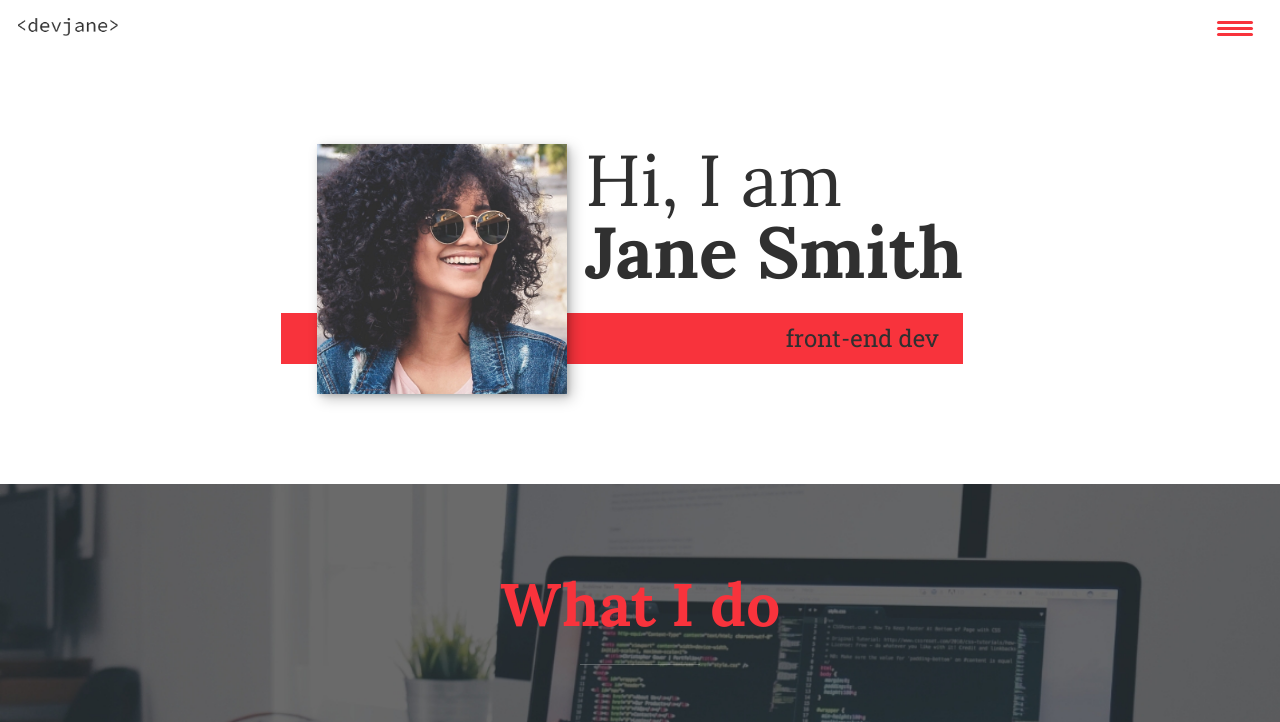
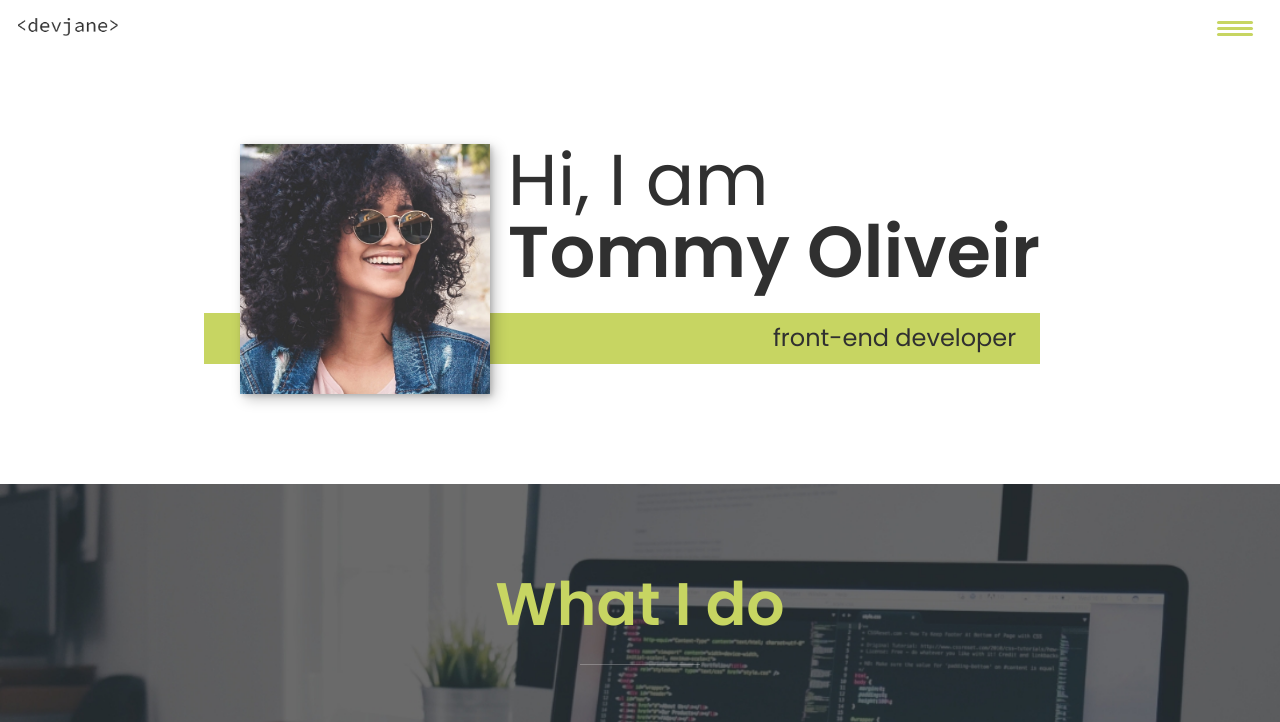
Before and after one commit to TommyOliveir/Portfolio-m11, a plain HTML site: page index.html in a window 1280 px wide. Shown: the top 722 px of the page. Drawn offline with nearby package versions, Linux system fonts and the light colour scheme.

Commit message:
first modification

```diff
--- a/css/style.css
+++ b/css/style.css
@@ -7,15 +7,15 @@
 /* Custom Properties, update these for your own design */
 
 :root {
-    --ff-primary: 'Lora', serif;
-    --ff-secondary: 'Roboto Slab', serif;
+    --ff-primary: 'Poppins', sans-serif;
+    --ff-secondary: 'Poppins', sans-serif;
 
     --fw-reg: 400;
     --fw-bold: 700;
 
     --clr-light: #fff;
     --clr-dark: #303030;
-    --clr-accent: #f8333c;
+    --clr-accent: #c7d562;
 
     --fs-h1: 3rem;
     --fs-h2: 2.25rem;
--- a/index.html
+++ b/index.html
@@ -3,12 +3,14 @@
     <head><link rel="stylesheet" href="https://cdnjs.cloudflare.com/ajax/libs/normalize/8.0.1/normalize.css">
         <meta charset="UTF-8">
         <meta name="viewport" content="width=device-width, initial-scale=1.0">
-        <title>DevJane Portfolio Website</title>
+        <title>Oliveir</title>
         <link rel="stylesheet" href="https://cdnjs.cloudflare.com/ajax/libs/normalize/7.0.0/normalize.min.css">
         <link rel="stylesheet" href="https://cdnjs.cloudflare.com/ajax/libs/font-awesome/5.11.2/css/all.css" integrity="sha256-46qynGAkLSFpVbEBog43gvNhfrOj+BmwXdxFgVK/Kvc=" crossorigin="anonymous" />
 
         <!-- Update these with your own fonts -->
-        <link href="https://fonts.googleapis.com/css?family=Lora:400,700|Roboto+Slab:400,700&display=swap" rel="stylesheet">
+        <link rel="preconnect" href="https://fonts.googleapis.com">
+        <link rel="preconnect" href="https://fonts.gstatic.com" crossorigin>
+        <link href="https://fonts.googleapis.com/css2?family=Poppins:wght@300;400;600&display=swap" rel="stylesheet">
 
         <link rel="stylesheet" href="css/style.css">
 
@@ -34,9 +36,9 @@
         <!-- Introduction -->
         <section class="intro" id="home">
             <h1 class="section__title section__title--intro">
-                Hi, I am <strong>Jane Smith</strong>
+                Hi, I am <strong>Tommy Oliveir</strong>
             </h1>
-            <p class="section__subtitle section__subtitle--intro">front-end dev</p>
+            <p class="section__subtitle section__subtitle--intro">front-end developer</p>
             <img src="img/dev-jane-01.jpg" alt="a picture of Jane Smith smiling" class="intro__img">
         </section>
 
```
